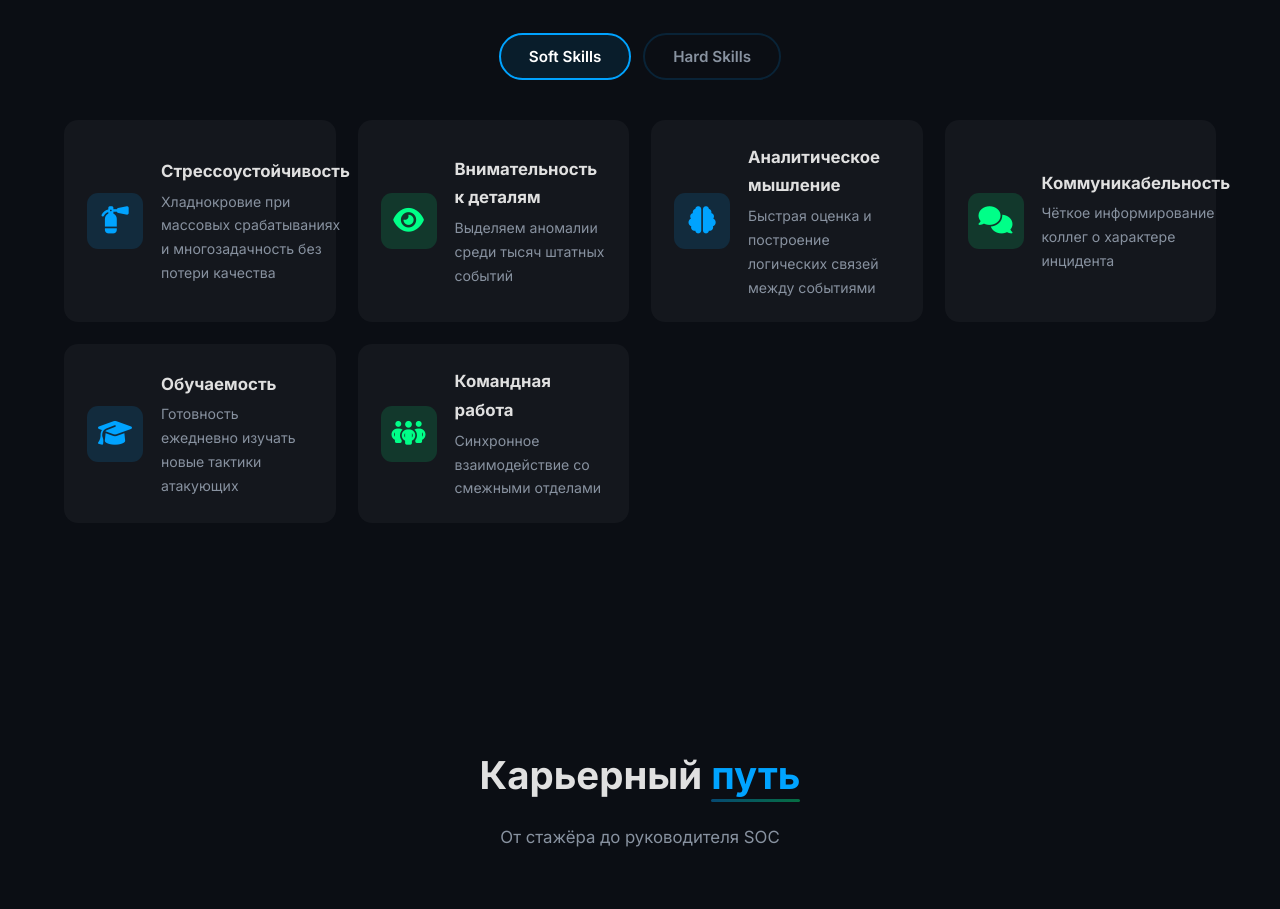
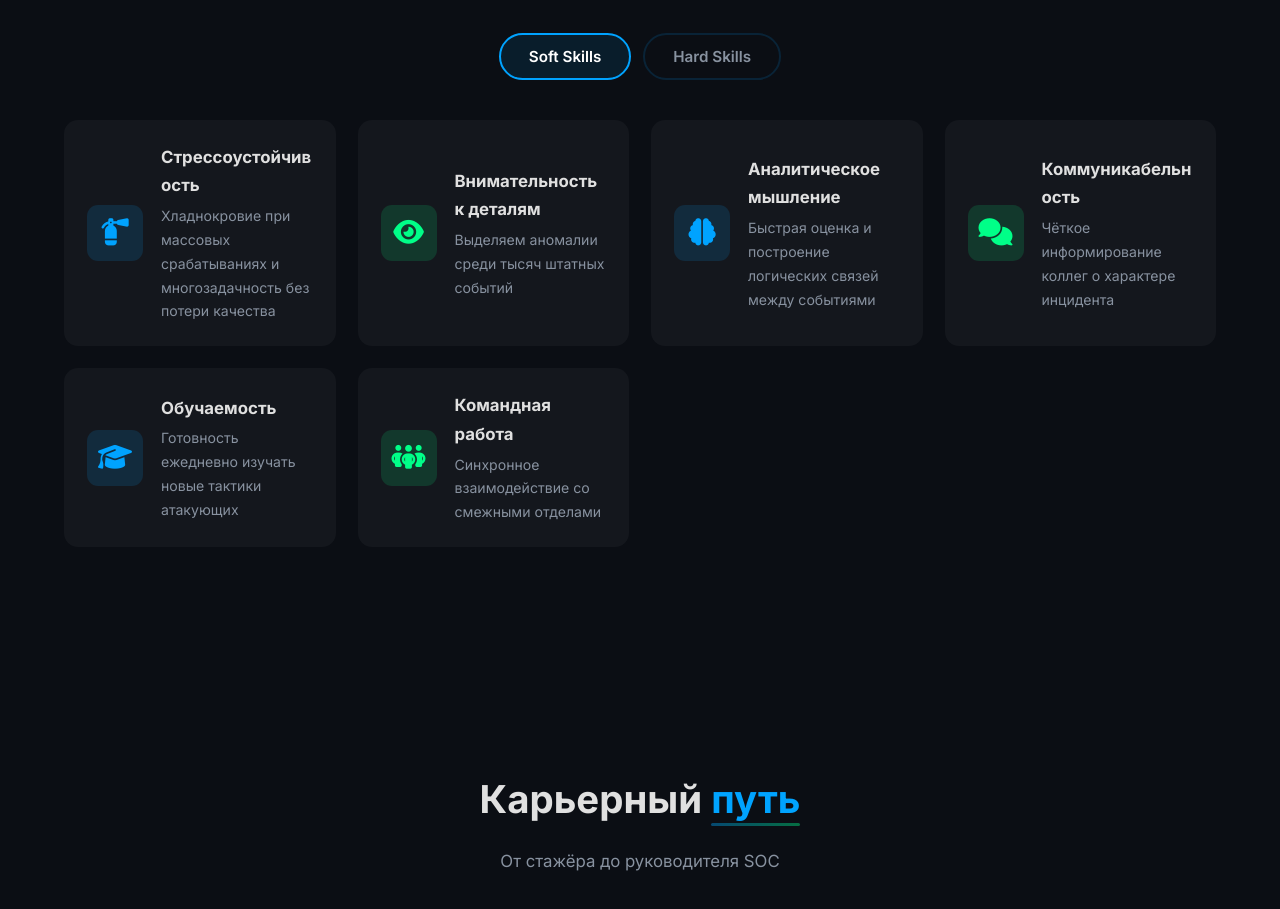
Before and after one commit to Maksimkass42/socmaster, a plain HTML site: page index.html in a window 1280 px wide. Shown: the part 3480-4389 px from the top of the page. Drawn offline with Linux system fonts and the light colour scheme.

Commit message:
Fix soft skills text overflow in skill cards

```diff
--- a/index.html
+++ b/index.html
@@ -175,7 +175,7 @@ section{padding:110px 0;position:relative;z-index:1}
 .tab-btn:hover::after{width:200%;height:200%}
 .tab-btn.active,.tab-btn:hover{border-color:var(--blue);color:#fff;background:rgba(0,163,255,0.1)}
 .skills-wrap{display:grid;grid-template-columns:repeat(auto-fit,minmax(230px,1fr));gap:22px}
-.sk{display:flex;align-items:center;gap:18px;padding:22px;background:var(--card);border-radius:14px;border:1px solid transparent;transition:.3s;position:relative}
+.sk{display:flex;align-items:center;gap:18px;padding:22px;background:var(--card);border-radius:14px;border:1px solid transparent;transition:.3s;position:relative;overflow:hidden}
 .sk:hover{border-color:var(--blue);background:rgba(0,163,255,0.06);transform:translateY(-4px)}
 .sk-i{width:56px;height:56px;border-radius:11px;display:flex;align-items:center;justify-content:center;font-size:1.7rem;flex-shrink:0;transition:.3s}
 .sk:hover .sk-i{transform:scale(1.1)}
@@ -183,8 +183,9 @@ section{padding:110px 0;position:relative;z-index:1}
 .sk-i.g{background:rgba(0,255,136,0.14);color:var(--green)}
 .sk-i.o{background:rgba(255,159,67,0.14);color:var(--orange)}
 .sk-i.p{background:rgba(166,108,255,0.14);color:var(--purple)}
-.sk-t h4{color:var(--txt);font-size:1.05rem;margin-bottom:4px}
-.sk-t p{color:var(--dim);font-size:.88rem}
+.sk-t{min-width:0}
+.sk-t h4{color:var(--txt);font-size:1.05rem;margin-bottom:4px;word-wrap:break-word;overflow-wrap:break-word}
+.sk-t p{color:var(--dim);font-size:.88rem;word-wrap:break-word;overflow-wrap:break-word}
 .tab-content{display:none}
 .tab-content.active{display:block;animation:fadeUp .4s ease}
 @keyframes fadeUp{from{opacity:0;transform:translateY(15px)}to{opacity:1;transform:translateY(0)}}
```
